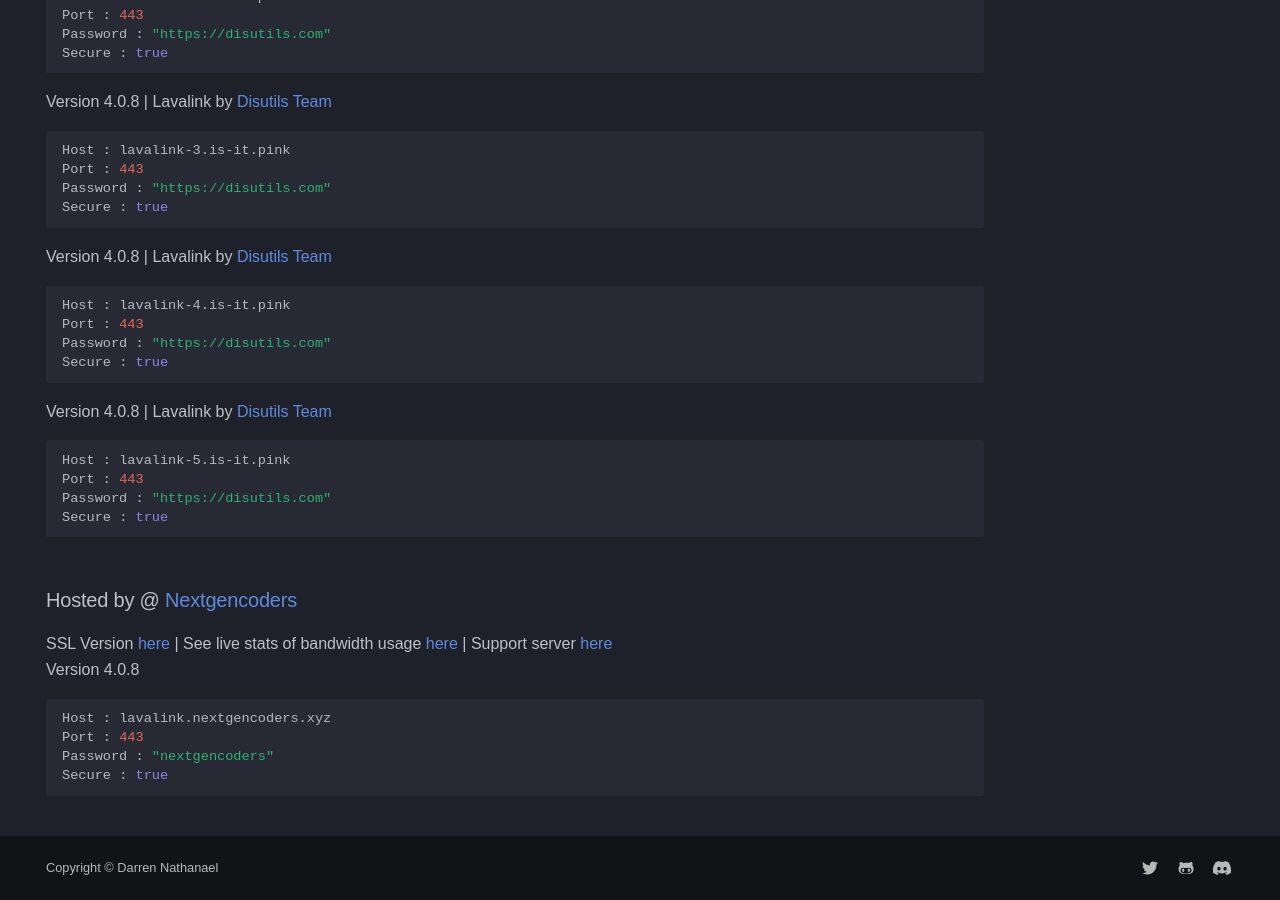
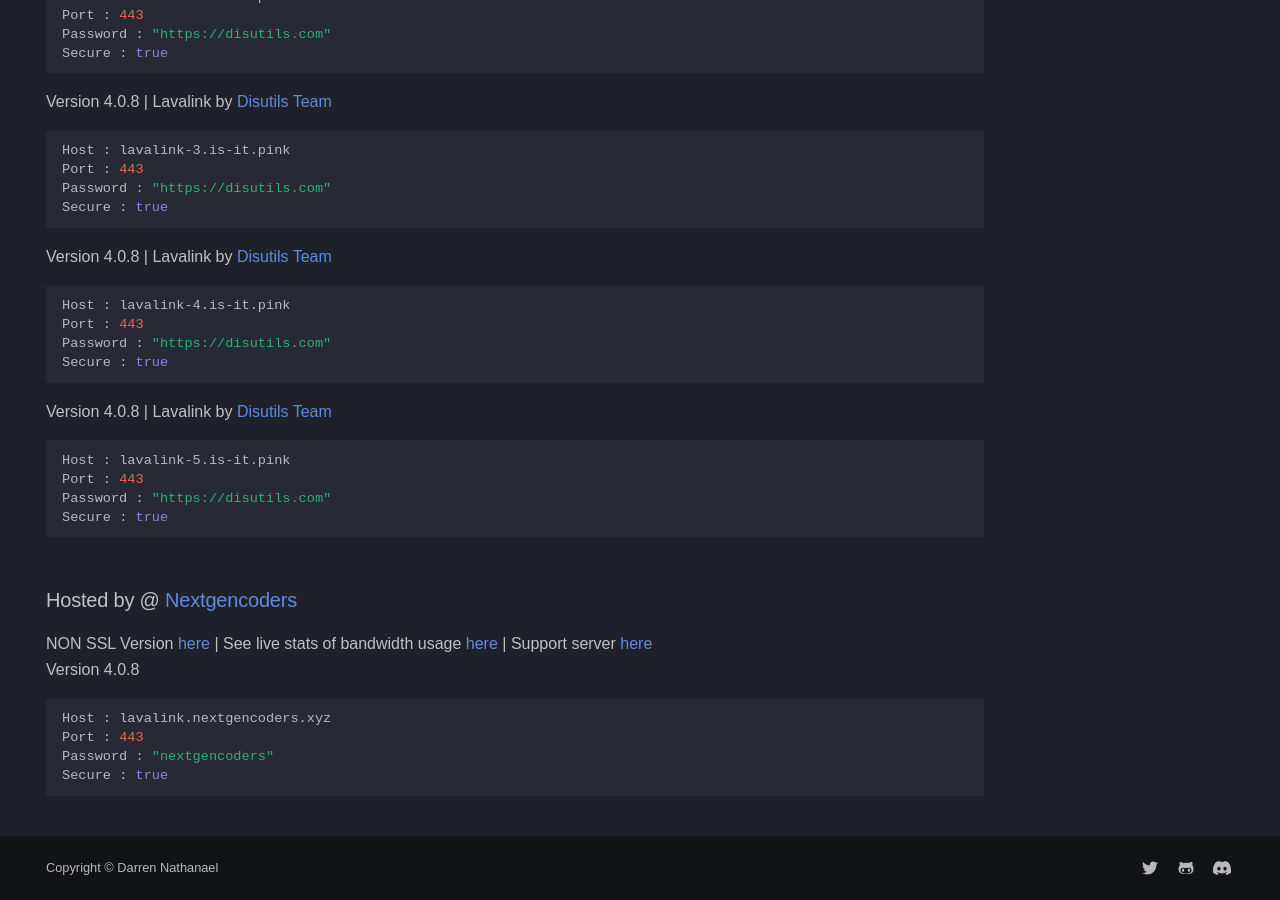
Before and after one commit to DarrenOfficial/lavalink-list, an MkDocs documentation site: the page built from docs/SSL/lavalink-with-ssl.md, in a window 1280 px wide and 900 px high, scrolled down 2011 px. Built offline with MkDocs 1.6.1 and Material for MkDocs 9.7.7, drawn with Linux system fonts in a browser that asks for light colours; some web fonts are replaced; comment, search, counter and statistics services are not loaded; a style sheet for code colours, icons or effects is not loaded.

Commit message:
Update lavalink-with-ssl.md
changes made

````diff
--- a/docs/SSL/lavalink-with-ssl.md
+++ b/docs/SSL/lavalink-with-ssl.md
@@ -120,7 +120,7 @@ Password : "https://disutils.com"
 Secure : true
 ```
 ### Hosted by @ [Nextgencoders](<https://discord.com/users/619756609337425950>)
-SSL Version [here](https://lavalink.darrennathanael.com/SSL/lavalink-with-ssl/) | See live stats of bandwidth usage [here](https://node.nextgencoders.xyz/) | Support server [here](https://discord.gg/9J9X4fzhSt) <br />
+NON SSL Version [here](https://lavalink.darrennathanael.com/NoSSL/lavalink-without-ssl/#hosted-by-nextgencoders) | See live stats of bandwidth usage [here](https://node.nextgencoders.xyz/) | Support server [here](https://discord.gg/9J9X4fzhSt) <br />
 Version 4.0.8
 ```bash
 Host : lavalink.nextgencoders.xyz
````
